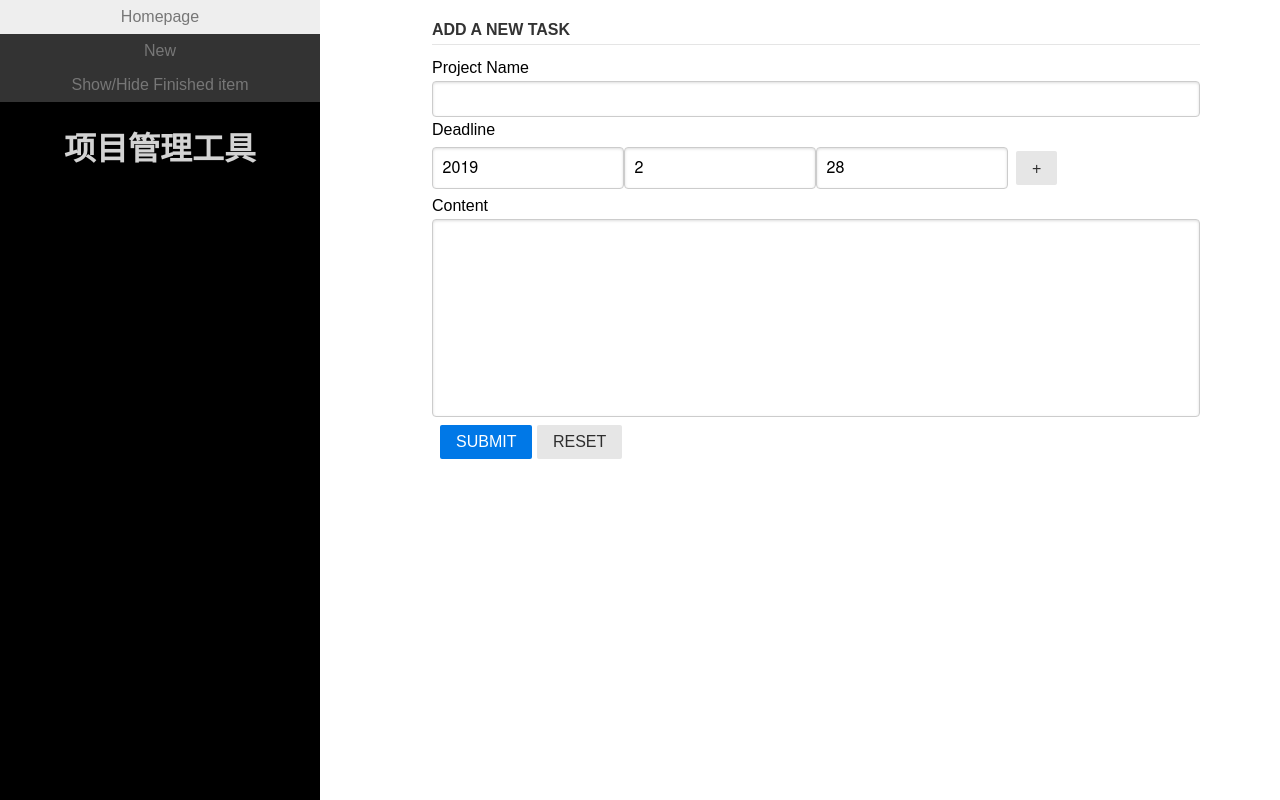
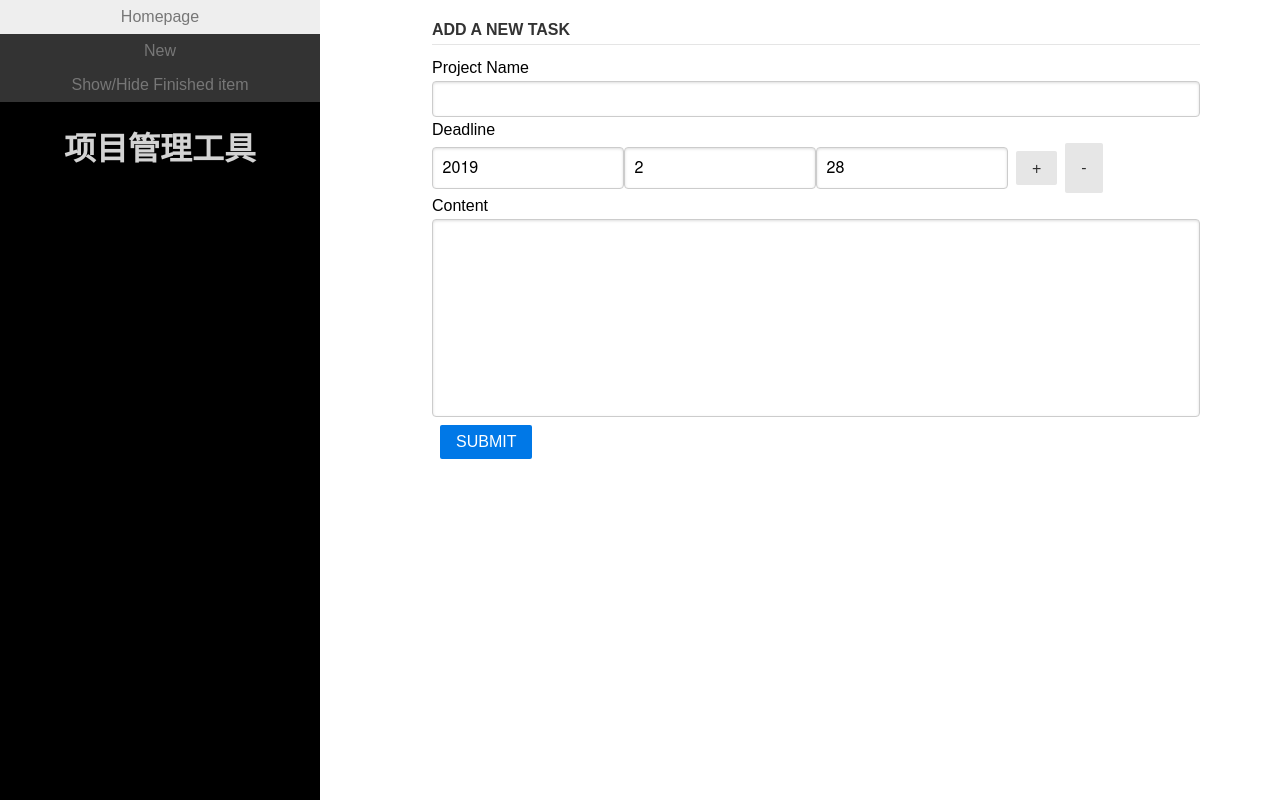
Before and after one commit to Curt-H/projectmanager, a Flask app: template flasky/app/templates/task_new.html in a window 1280 px wide. Run offline with Flask 2, Linux system fonts and the light colour scheme; the template is opened without the code that fills it, so the values that code supplies are empty.

Commit message:
Feat(task_new.html)
Remove reset button and Add a "-" button to make dead line decrease

```diff
--- a/flasky/app/templates/task_new.html
+++ b/flasky/app/templates/task_new.html
@@ -29,13 +29,13 @@
                        autocomplete="off">
                 <input id='id-day' class="pure-input-1-4" name="day" type="text" placeholder="DAY" autocomplete="off">
                 <button id="id-add-day" class="pure-button" type="button">+</button>
+                <button id="id-dec-day" class="pure-button" type="button">-</button>
             </div>
             <label for="id-content">Content</label>
             <textarea id='id-content' class="pure-input-1" name="content" autocomplete="off" rows="10"></textarea>
 
             <div class="buttons">
                 <button class="pure-button pure-button-primary" type="submit">SUBMIT</button>
-                <button class="pure-button" type="reset">RESET</button>
             </div>
             <div id="id-project-list">
                 {% for p in project %}
```
